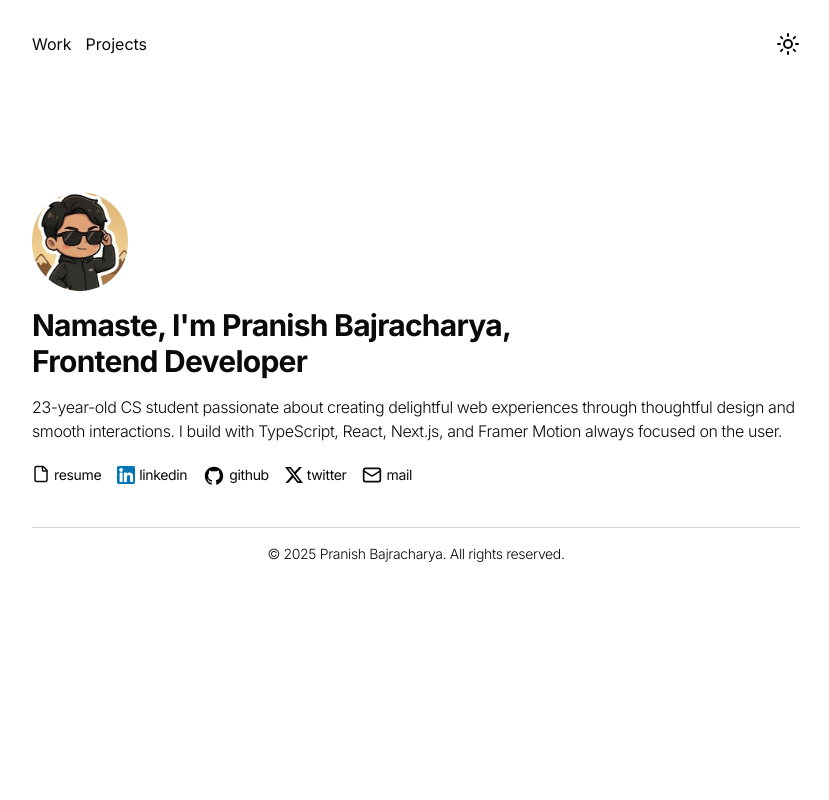
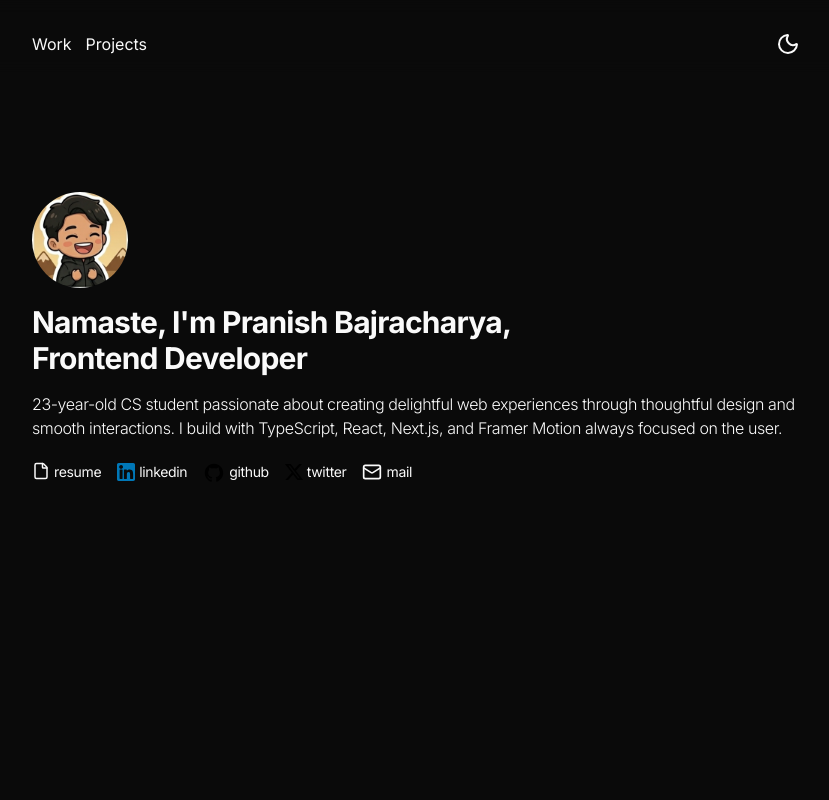
Before and after one commit to pb-bj/portfolio, a Next.js app: page / in a window 1280 px wide. Both pictures are taken after a click on the icon 1012 px from the left and 44 px from the top of the page. Shown: the top 800 px of the page, without its empty margins (224-1053 px from the left). Built offline with nearby package versions, Linux system fonts and the light colour scheme.

Commit message:
theme setting added with some changes

```diff
--- a/package.json
+++ b/package.json
@@ -13,6 +13,7 @@
     "clsx": "^2.1.1",
     "lucide-react": "^0.561.0",
     "next": "16.0.10",
+    "next-themes": "^0.4.6",
     "react": "19.2.1",
     "react-dom": "19.2.1",
     "tailwind-merge": "^3.4.0"
--- a/src/app/layout.tsx
+++ b/src/app/layout.tsx
@@ -1,4 +1,4 @@
-import { Footer, Navbar } from '@/components';
+import { Footer, Navbar, ThemeProvider } from '@/components';
 import type { Metadata } from 'next';
 import { Inter } from 'next/font/google';
 import './globals.css';
@@ -20,11 +20,13 @@ export default function RootLayout({
 	children: React.ReactNode;
 }>) {
 	return (
-		<html lang="en">
+		<html lang="en" suppressHydrationWarning>
 			<body className={`${interSans.className} antialiased`}>
-				<Navbar />
-				{children}
-				<Footer />
+				<ThemeProvider attribute="class" defaultTheme="light" enableSystem disableTransitionOnChange>
+					<Navbar />
+					{children}
+					<Footer />
+				</ThemeProvider>
 			</body>
 		</html>
 	);
--- a/src/app/page.tsx
+++ b/src/app/page.tsx
@@ -1,19 +1,9 @@
-import { Media } from '@/components';
-import Image from 'next/image';
+import { Content, Media } from '@/components';
+
 export default function Home() {
 	return (
-		<section className="w-full max-w-3xl mx-auto flex flex-col py-2 px-8 lg:px-0">
-			<div className="mt-28 space-y-4">
-				<Image src="/images/pranish.png" alt="pranish" width={96} height={96} className="object-contain rounded-full" />
-				<h1 className="text-2xl md:text-3xl font-bold  tracking-tight ">
-					Namaste, I'm <span className="">Pranish Bajracharya,</span> <br /> Frontend Developer
-				</h1>
-			</div>
-			<p className="mt-4 font-light tracking-tight">
-				23-year-old CS student passionate about creating delightful web experiences through thoughtful design and smooth
-				interactions. I build with TypeScript, React, Next.js, and Framer Motion always focused on the user.
-			</p>
-
+		<section className="w-full max-w-3xl mx-auto flex flex-col py-2 px-8 lg:px-0 min-h-screen">
+			<Content />
 			<Media />
 		</section>
 	);
--- /dev/null
+++ b/src/components/content.tsx
@@ -0,0 +1,31 @@
+import Image from 'next/image';
+
+export default function Content() {
+	return (
+		<>
+			<div className="mt-28 space-y-4">
+				<Image
+					src={'/images/pranish.png'}
+					alt="pranish"
+					width={96}
+					height={96}
+					className="dark:hidden object-contain rounded-full"
+				/>
+				<Image
+					src={'/images/smile_pranish.png'}
+					alt="pranish"
+					width={96}
+					height={96}
+					className="hidden dark:block object-contain rounded-full"
+				/>
+				<h1 className="text-2xl md:text-3xl font-bold  tracking-tight ">
+					Namaste, I'm <span className="">Pranish Bajracharya,</span> <br /> Frontend Developer
+				</h1>
+			</div>
+			<p className="mt-4 font-light tracking-tight">
+				23-year-old CS student passionate about creating delightful web experiences through thoughtful design and smooth
+				interactions. I build with TypeScript, React, Next.js, and Framer Motion always focused on the user.
+			</p>
+		</>
+	);
+}
--- a/src/components/index.ts
+++ b/src/components/index.ts
@@ -1,5 +1,7 @@
+import Content from './content';
 import Footer from './footer';
 import Media from './media';
 import Navbar from './navbar';
+import { ThemeProvider } from './theme-provider';
 
-export { Footer, Media, Navbar };
+export { Content, Footer, Media, Navbar, ThemeProvider };
--- a/src/components/navbar.tsx
+++ b/src/components/navbar.tsx
@@ -1,14 +1,10 @@
 'use client';
 import { menuItems } from '@/constants';
 import { Moon, Sun } from 'lucide-react';
-import { useState } from 'react';
+import { useTheme } from 'next-themes';
 
 export default function Navbar() {
-	const [isDarkMode, setIsDarkMode] = useState(true);
-
-	const handleToggleDarkMode = () => {
-		setIsDarkMode(!isDarkMode);
-	};
+	const { setTheme } = useTheme();
 
 	return (
 		<header className="mx-auto px-8 sticky top-0 z-50 py-4 backdrop-blur-sm">
@@ -18,11 +14,8 @@ export default function Navbar() {
 						<li key={item.id}>{item.title}</li>
 					))}
 				</ul>
-				{isDarkMode ? (
-					<Moon className="cursor-pointer" onClick={handleToggleDarkMode} />
-				) : (
-					<Sun className="cursor-pointer" />
-				)}
+				<Moon className="hidden dark:block cursor-pointer" onClick={() => setTheme('light')} />
+				<Sun className="dark:hidden cursor-pointer" onClick={() => setTheme('dark')} />
 			</nav>
 		</header>
 	);
--- /dev/null
+++ b/src/components/theme-provider.tsx
@@ -0,0 +1,8 @@
+'use client';
+
+import { ThemeProvider as NextThemesProvider } from 'next-themes';
+import * as React from 'react';
+
+export function ThemeProvider({ children, ...props }: React.ComponentProps<typeof NextThemesProvider>) {
+	return <NextThemesProvider {...props}>{children}</NextThemesProvider>;
+}
```
Also changed, not shown: public/images/smile_pranish.png (added), 1 other file (tests, documents, lock files or other folders).
